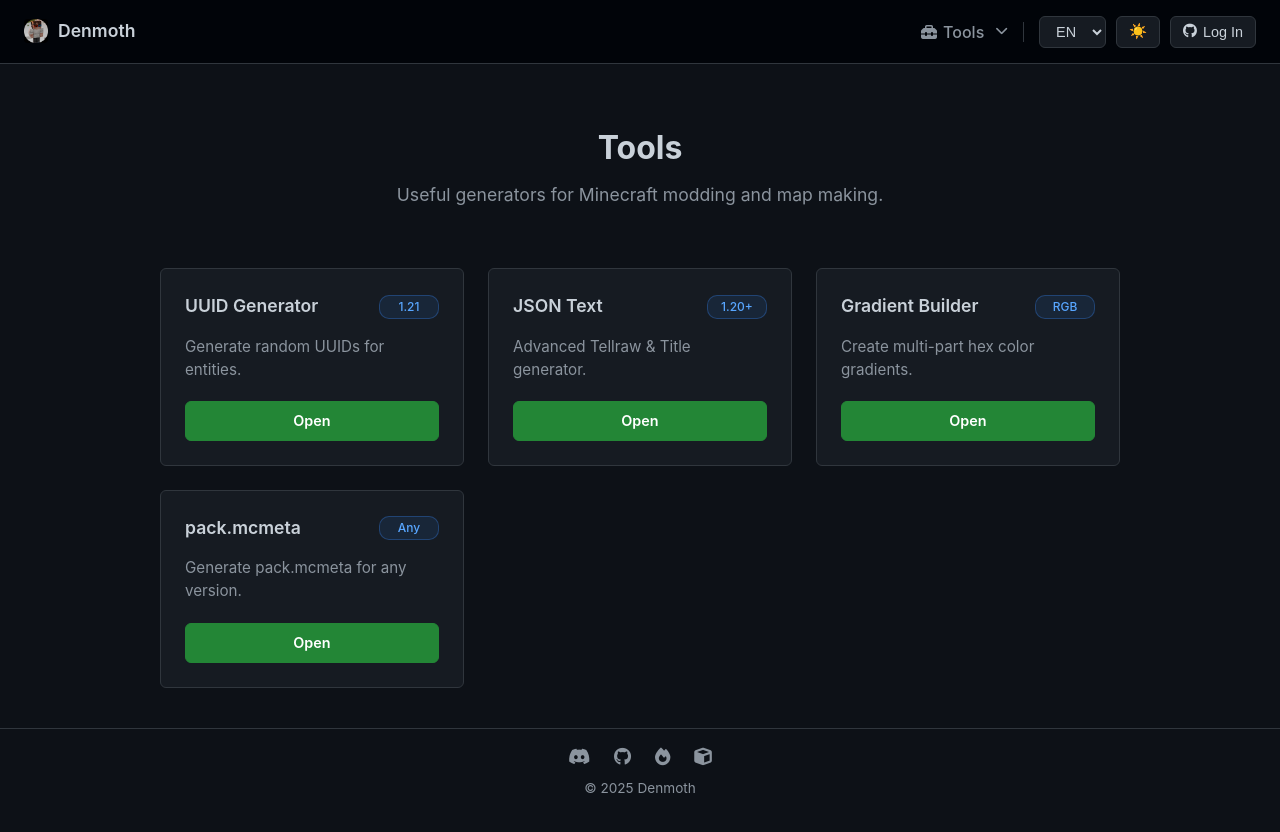
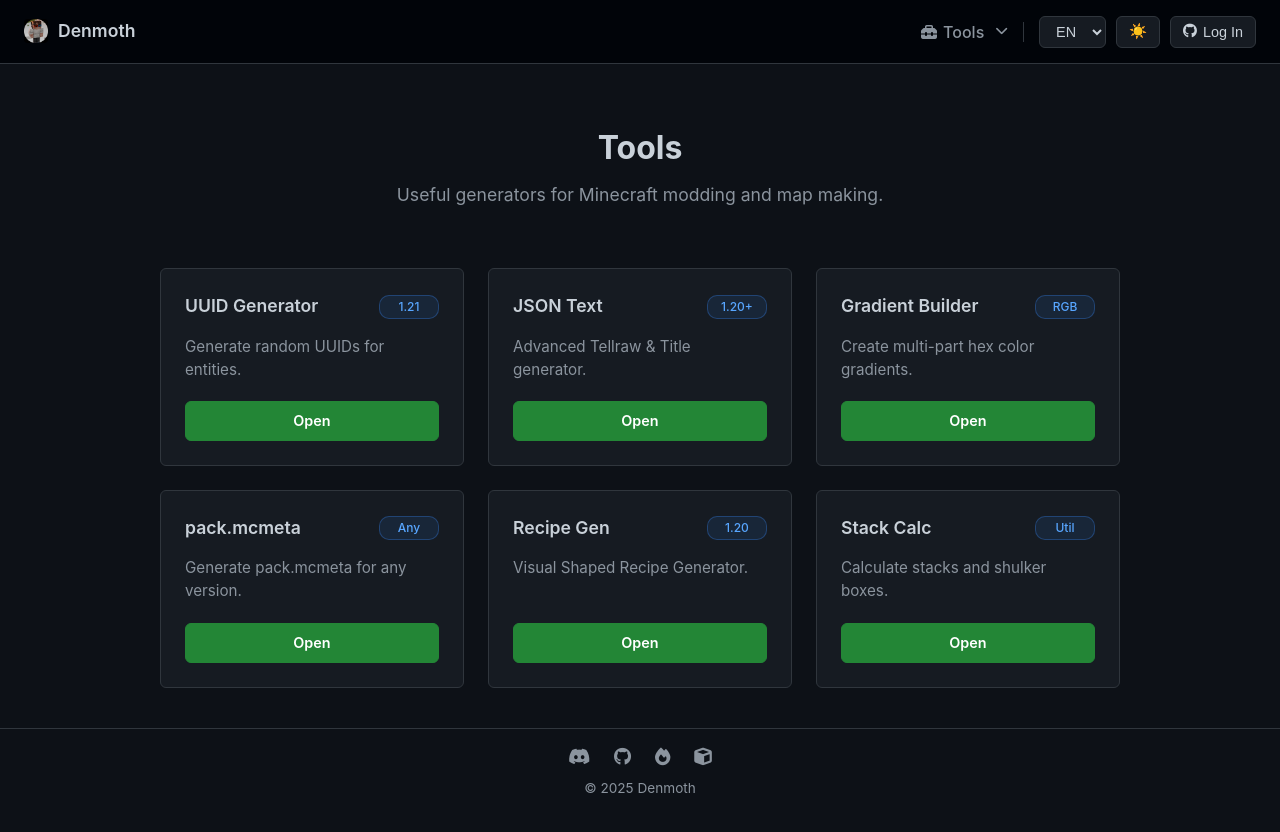
Before and after one commit to denmoth/Denmoth.github.io, a Jekyll site: the page built from tools/index.html, in a window 1280 px wide. Shown: the top 832 px of the page. Built offline with Jekyll 4.4.1, drawn with Linux system fonts in a browser that asks for light colours; a script that is not in the unit is left out.

Commit message:
Update index.html

```diff
--- a/tools/index.html
+++ b/tools/index.html
@@ -59,5 +59,29 @@ permalink: /tools/
                 <span class="btn primary">Open</span>
             </div>
         </a>
+
+        <a href="{{ '/tools/recipe/' | relative_url }}" class="card" style="text-decoration:none; color:inherit;">
+            <div class="card-header">
+                <h3>Recipe Gen</h3>
+                <span class="badge">1.20</span>
+            </div>
+            <p class="lang-en">Visual Shaped Recipe Generator.</p>
+            <p class="lang-ru">Визуальный генератор крафтов.</p>
+            <div class="btn-group">
+                <span class="btn primary">Open</span>
+            </div>
+        </a>
+
+        <a href="{{ '/tools/stack/' | relative_url }}" class="card" style="text-decoration:none; color:inherit;">
+            <div class="card-header">
+                <h3>Stack Calc</h3>
+                <span class="badge">Util</span>
+            </div>
+            <p class="lang-en">Calculate stacks and shulker boxes.</p>
+            <p class="lang-ru">Калькулятор стаков и шалкеров.</p>
+            <div class="btn-group">
+                <span class="btn primary">Open</span>
+            </div>
+        </a>
     </div>
 </div>
```
